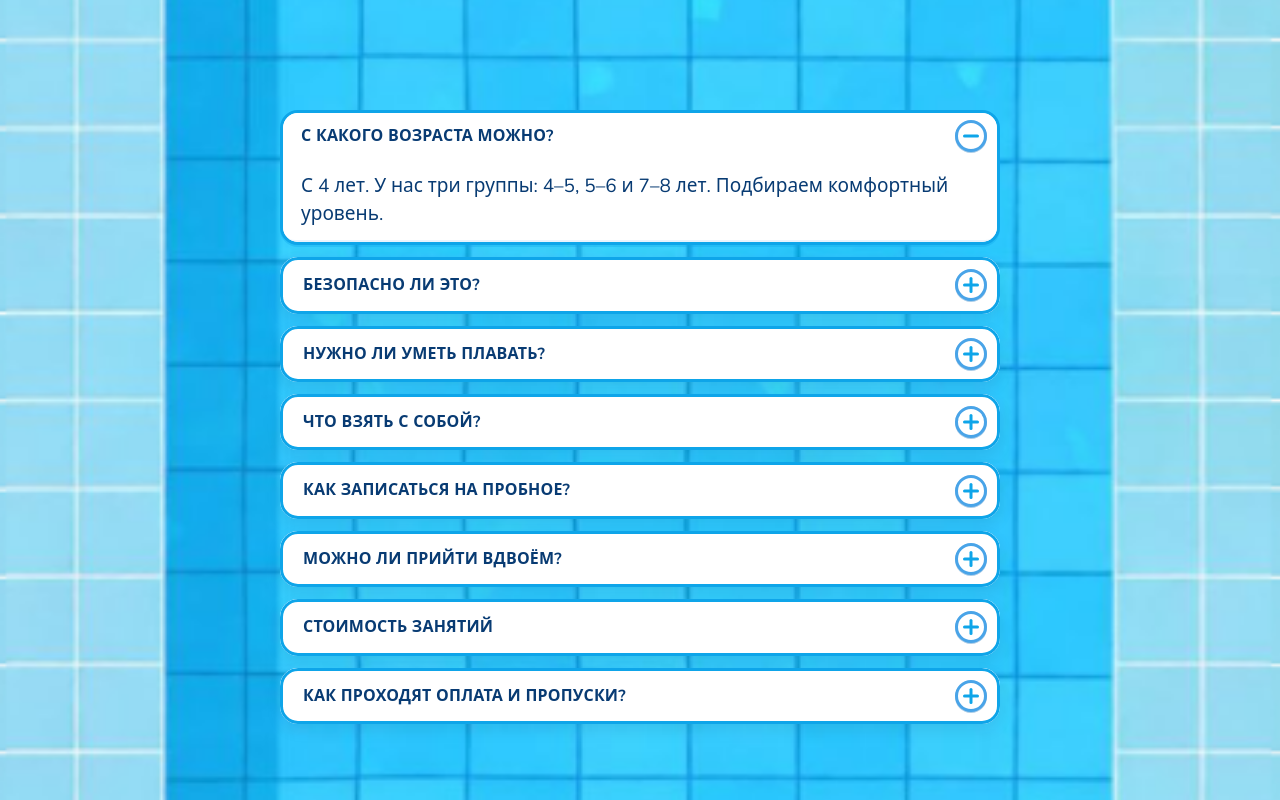
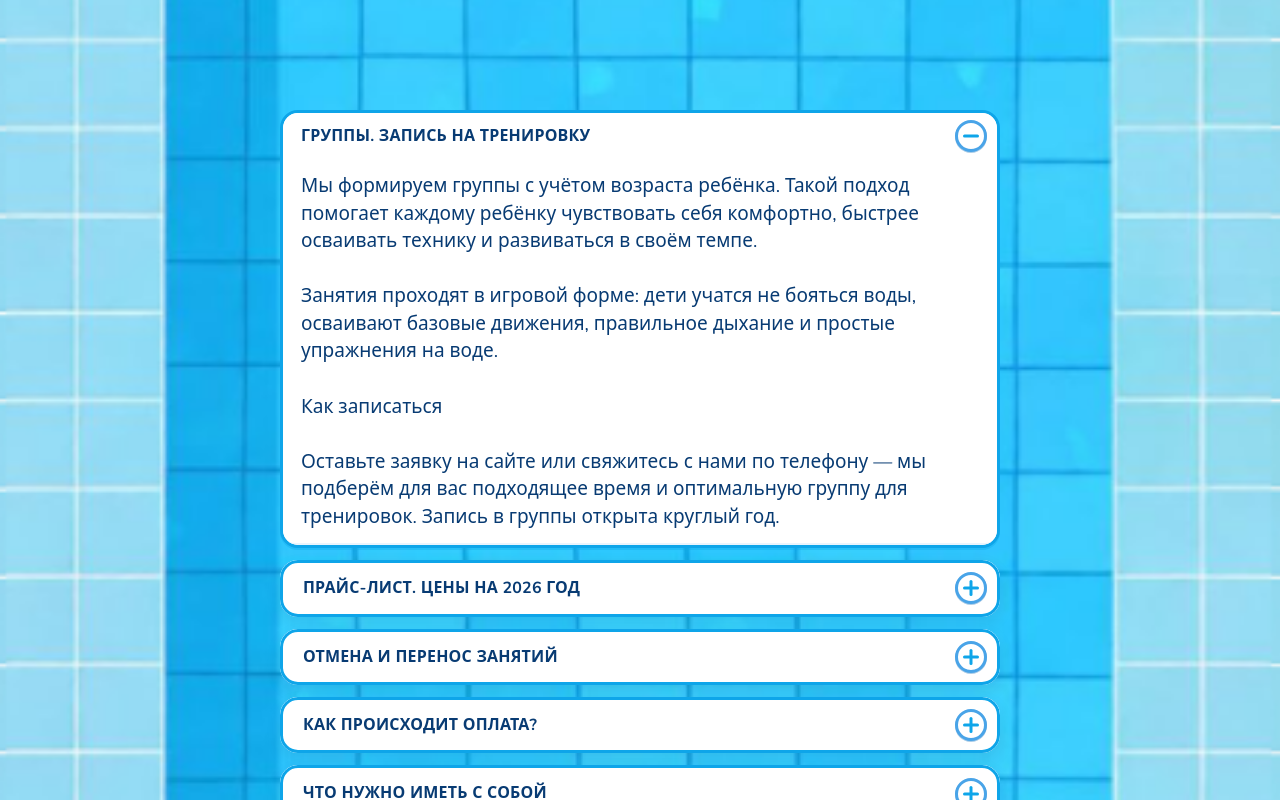
Before and after one commit to aurorabreeze32/zabapolo, a Next.js app: page / in a window 1280 px wide. Shown: the part 10000-10800 px from the top of the page. Built offline with nearby package versions, Linux system fonts and the light colour scheme.

Commit message:
Update Poster.tsx

```diff
--- a/src/components/Poster.tsx
+++ b/src/components/Poster.tsx
@@ -17,14 +17,73 @@ const slices: Slice[] = [
 ];
 
 const faqData = [
-  { q: "С какого возраста можно?", a: "С 4 лет. У нас три группы: 4–5, 5–6 и 7–8 лет. Подбираем комфортный уровень." },
-  { q: "Безопасно ли это?", a: "Мелкий бассейн, малые группы 3–5 детей, мягкий инвентарь, тренер рядом." },
-  { q: "Нужно ли уметь плавать?", a: "Нет. Через игру с мячом учимся держаться на воде и правильно дышать." },
-  { q: "Что взять с собой?", a: "Купальник/плавки, шапочку, очки, сланцы, полотенце. По желанию — беруши/зажим." },
-  { q: "Как записаться на пробное?", a: "Проводим по выходным. Напишите нам — подберём время и группу." },
-  { q: "Можно ли прийти вдвоём?", a: "Да, с друзьями/братьями/сёстрами — часто так комфортнее начинать." },
-  { q: "Стоимость занятий", a: "Уточним при записи (абонемент/разово). Оплата переводом или наличными." },
-  { q: "Как проходят оплата и пропуски?", a: "Переносы по заранее согласованным правилам, всё прозрачно и просто." },
+  {
+    q: "Группы. Запись на тренировку",
+    a: `Мы формируем группы с учётом возраста ребёнка. Такой подход помогает каждому ребёнку чувствовать себя комфортно, быстрее осваивать технику и развиваться в своём темпе.
+
+Занятия проходят в игровой форме: дети учатся не бояться воды, осваивают базовые движения, правильное дыхание и простые упражнения на воде.
+
+Как записаться
+
+Оставьте заявку на сайте или свяжитесь с нами по телефону — мы подберём для вас подходящее время и оптимальную группу для тренировок. Запись в группы открыта круглый год.`
+  },
+  {
+    q: "Прайс-лист. Цены на 2026 год",
+    a: `Пробная тренировка в группе: 20 злотых
+Разовое занятие в группе: 50 злотых
+
+Абонементы:
+• занятия 2 раза в неделю (группа): 90 злотых
+• занятия 3 раза в неделю (группа): 120 злотых
+• индивидуальное занятие: 80 злотых
+
+Игровой день для детей и родителей
+
+Стоимость участия:
+• ребёнок — 40 злотых
+• взрослый — 50 злотых
+
+Скидки
+10% скидка предоставляется:
+• многодетным семьям;
+• неполным семьям;
+• на второй абонемент при занятиях двух детей из семьи
+• детям из Беларуси и Украины.`
+  },
+  {
+    q: "Отмена и перенос занятий",
+    a: `Если вы оплатили занятие и по какой-либо причине не смогли прийти, возможность переноса обсуждается индивидуально с тренером. Это необходимо для того, чтобы ребёнок чувствовал себя комфортно на тренировках, так как по мере обучения дети переходят к более сложным упражнениям.
+
+В случае длительного отсутствия мы можем предложить перевод ребёнка в другую группу, соответствующую его текущему уровню подготовки.
+
+Обратите внимание: перенос возможен только по согласованию. Возврат денежных средств не осуществляется.`
+  },
+  {
+    q: "Как происходит оплата?",
+    a: `Оплата производится до тренировки путём карточного перевода на расчётный счёт.`
+  },
+  {
+    q: "Что нужно иметь с собой",
+    a: `Для занятий необходимо взять:
+• полотенце;
+• плавки или купальник;
+• шапочку для плавания;
+• плавательные очки;
+• тапочки;
+• мыло и мочалку.`
+  },
+  {
+    q: "Документы",
+    a: `Список необходимых документов:
+• заявление на участие ребёнка в занятиях;
+• медицинская справка о допуске к занятиям плаванием;
+• копия свидетельства о рождении ребёнка;
+• страховой полис (если требуется).`
+  },
+  {
+    q: "Игровой день для детей и родителей",
+    a: `По субботам и воскресеньям мы проводим игровую тренировку, где вы можете играть со своим ребёнком в одной команде в водное поло в мелком бассейне с тёплой водой против других детей и родителей, или можно просто наблюдать за игрой с бортика.`
+  }
 ];
 
 /* ========= Хотспоты ========= */
@@ -347,6 +406,7 @@ export default function Poster() {
           color: #083b73;
           font-size: clamp(16px, 4.8vw, 19px); /* увеличили только тело */
           line-height: 1.45;
+          white-space: pre-line;
         }
         .jsx-edfc7658fa887aac.faq-body { font-size: medium; }
 
```
